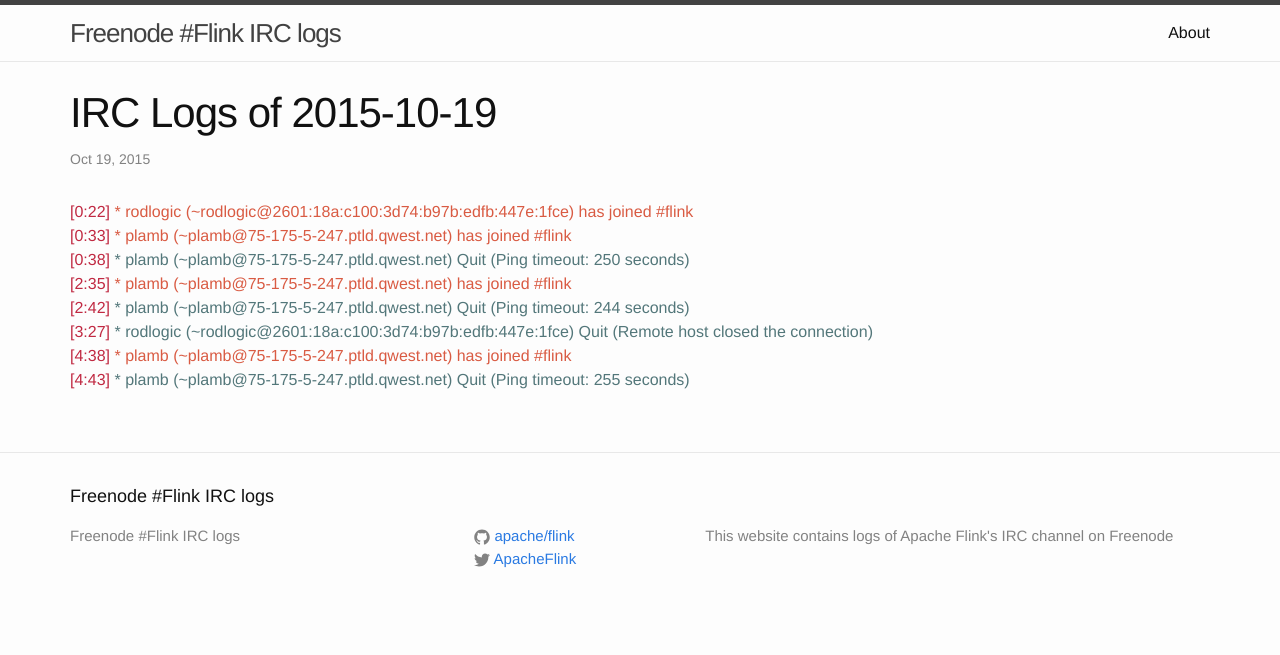
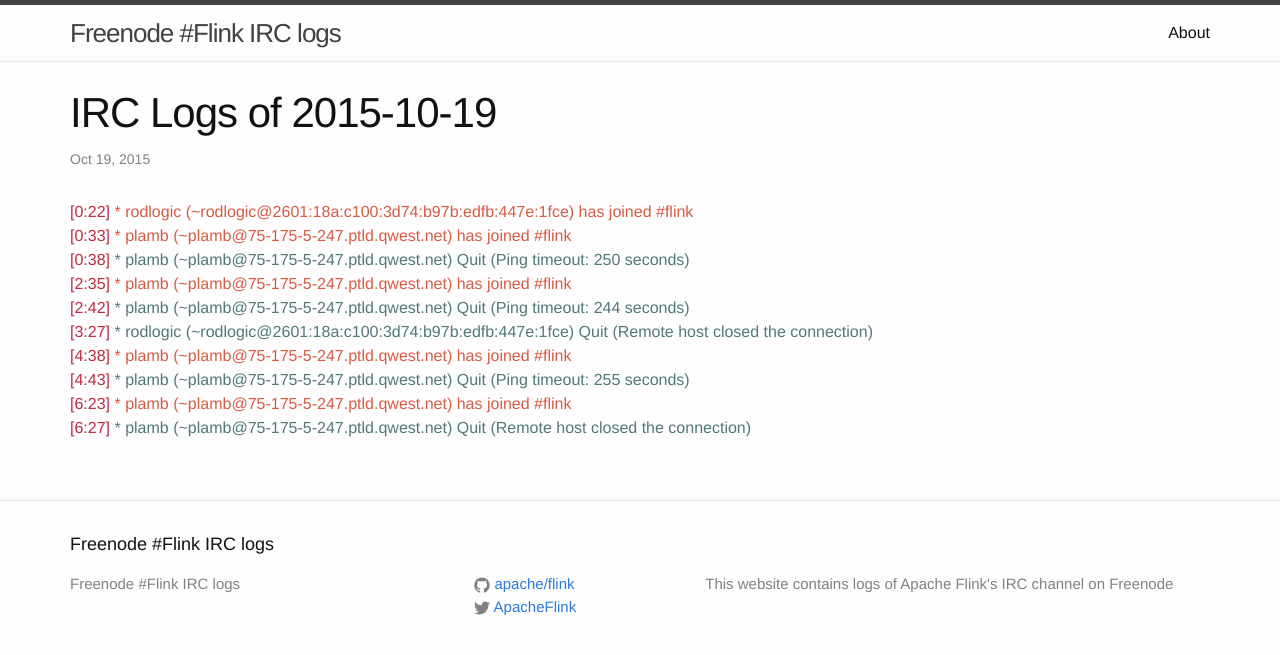
Before and after one commit to flink-irc-logs/flink-irc-logs.github.io, a Jekyll site: the page built from _posts/2015-10-19-logs.markdown, in a window 1280 px wide. Shown: the top 655 px of the page. Built offline with Jekyll 4.4.1, drawn with Linux system fonts in a browser that asks for light colours.

Commit message:
Update of the logs on Mon Oct 19 07:27:32 CEST 2015

```diff
--- a/_posts/2015-10-19-logs.markdown
+++ b/_posts/2015-10-19-logs.markdown
@@ -12,3 +12,5 @@
 <span class="irc-date">[3:27]</span> <span class="irc-navy">* rodlogic (~rodlogic@2601:18a:c100:3d74:b97b:edfb:447e:1fce) Quit (Remote host closed the connection)</span><br />
 <span class="irc-date">[4:38]</span> <span class="irc-green">* plamb (~plamb@75-175-5-247.ptld.qwest.net) has joined #flink</span><br />
 <span class="irc-date">[4:43]</span> <span class="irc-navy">* plamb (~plamb@75-175-5-247.ptld.qwest.net) Quit (Ping timeout: 255 seconds)</span><br />
+<span class="irc-date">[6:23]</span> <span class="irc-green">* plamb (~plamb@75-175-5-247.ptld.qwest.net) has joined #flink</span><br />
+<span class="irc-date">[6:27]</span> <span class="irc-navy">* plamb (~plamb@75-175-5-247.ptld.qwest.net) Quit (Remote host closed the connection)</span><br />
```
